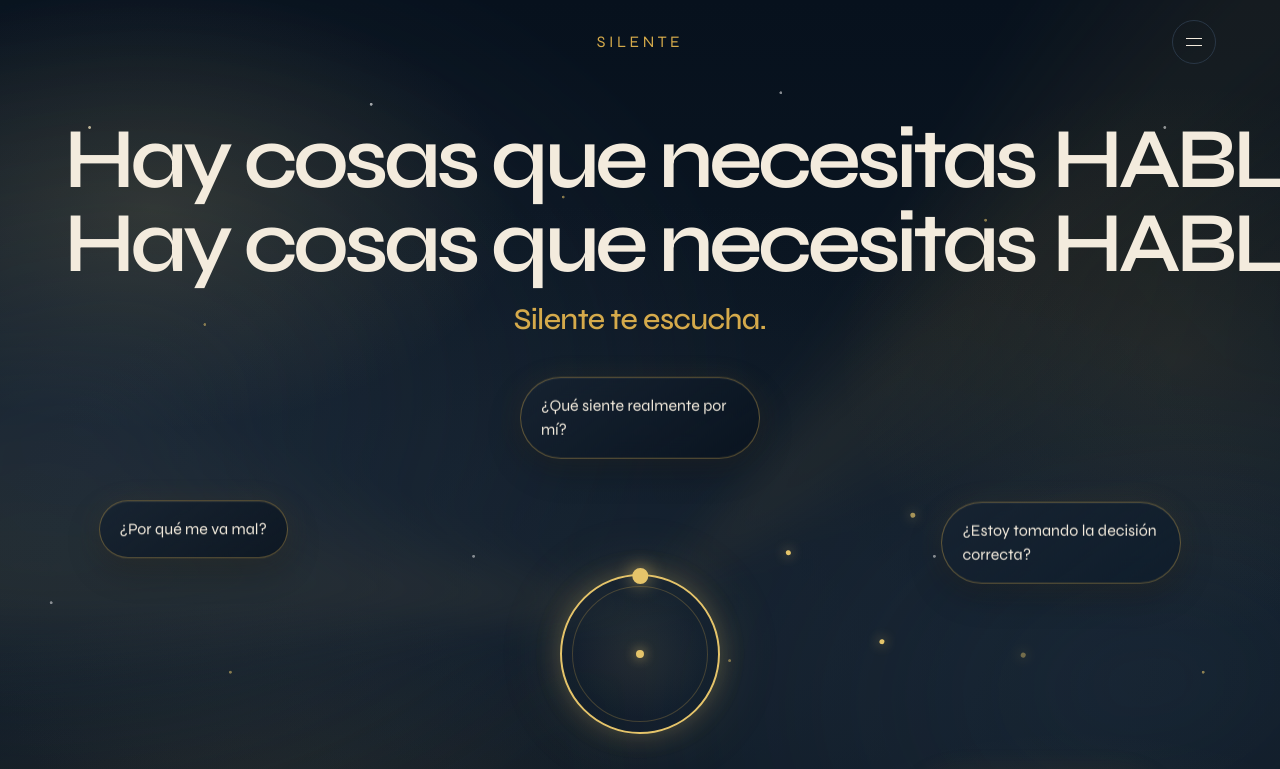
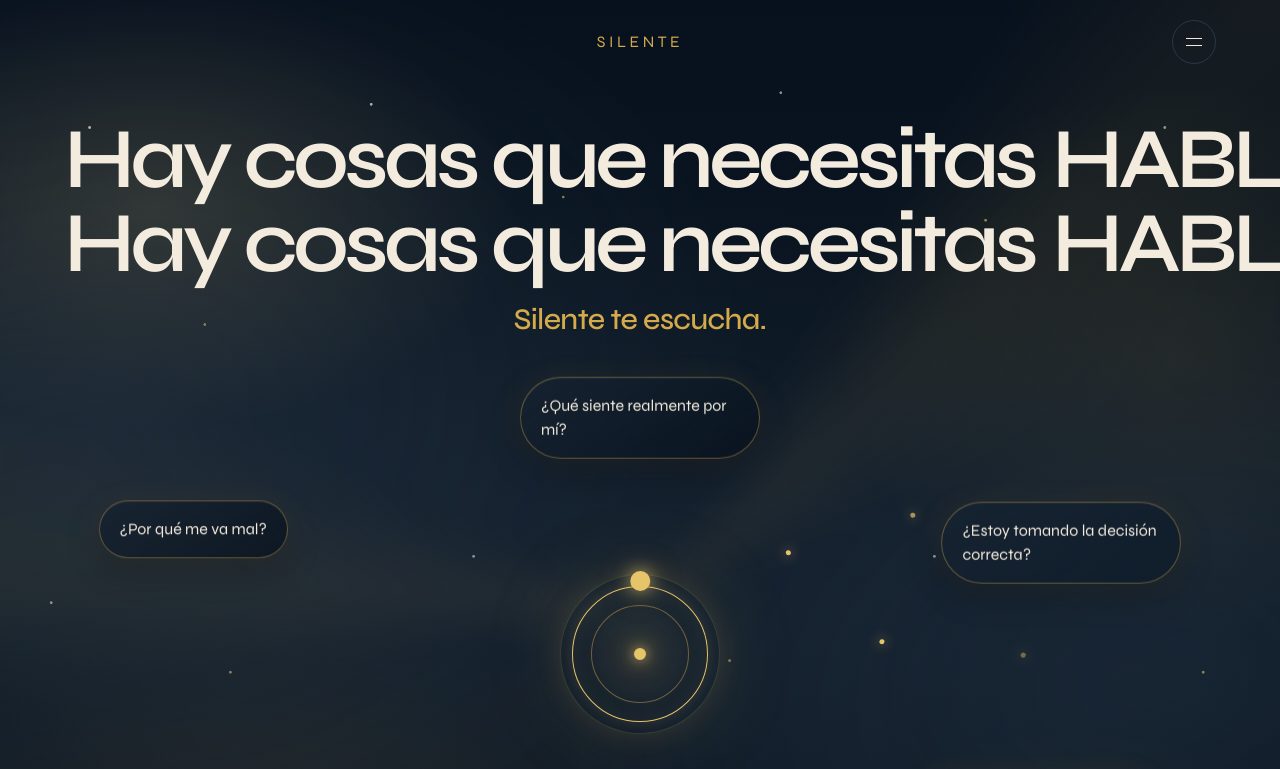
Before and after one commit to ElCopyPaste/silente-web, a Next.js app: page / in a window 1280 px wide. Shown: the top 769 px of the page. Built offline with nearby package versions, Linux system fonts and the light colour scheme.

Commit message:
Refine provisional central symbol

```diff
--- a/components/SilenteSymbol.tsx
+++ b/components/SilenteSymbol.tsx
@@ -2,12 +2,29 @@ export function SilenteSymbol() {
   return (
     <div
       role="img"
-      aria-label="Símbolo de Silente"
-      className="silente-symbol relative flex h-28 w-28 items-center justify-center rounded-full border-[2px] border-[var(--silente-gold-light)] bg-[radial-gradient(circle,rgba(229,196,106,.08),transparent_58%)] shadow-[0_0_24px_rgba(229,196,106,.25),0_0_70px_rgba(213,170,75,.12)] md:h-40 md:w-40"
+      aria-label="Símbolo provisional de Silente"
+      className="silente-symbol relative flex h-28 w-28 items-center justify-center md:h-40 md:w-40"
     >
-      <span className="absolute -top-2 h-4 w-4 rounded-full bg-[var(--silente-gold-light)] shadow-[0_0_18px_rgba(229,196,106,.75)]" />
-      <span className="absolute inset-[10px] rounded-full border border-[var(--silente-gold)] opacity-25" />
-      <span className="h-2 w-2 rounded-full bg-[var(--silente-gold-light)] shadow-[0_0_12px_rgba(229,196,106,.8)]" />
+      <span
+        aria-hidden="true"
+        className="absolute inset-0 rounded-full border border-[rgba(229,196,106,.16)] bg-[radial-gradient(circle,rgba(229,196,106,.13),rgba(229,196,106,.035)_42%,transparent_70%)] shadow-[0_0_28px_rgba(229,196,106,.12),0_0_90px_rgba(213,170,75,.12)]"
+      />
+      <span
+        aria-hidden="true"
+        className="absolute inset-[9px] rounded-full border-[1.5px] border-[var(--silente-gold-light)] shadow-[inset_0_0_18px_rgba(229,196,106,.08),0_0_18px_rgba(229,196,106,.16)] md:inset-[12px]"
+      />
+      <span
+        aria-hidden="true"
+        className="absolute inset-[22px] rounded-full border border-[rgba(213,170,75,.45)] md:inset-[31px]"
+      />
+      <span
+        aria-hidden="true"
+        className="absolute left-1/2 top-[-2px] h-4 w-4 -translate-x-1/2 rounded-full bg-[var(--silente-gold-light)] shadow-[0_0_18px_rgba(229,196,106,.85),0_0_34px_rgba(213,170,75,.35)] md:top-[-3px] md:h-5 md:w-5"
+      />
+      <span
+        aria-hidden="true"
+        className="relative h-2.5 w-2.5 rounded-full bg-[var(--silente-gold-light)] shadow-[0_0_14px_rgba(229,196,106,.95),0_0_30px_rgba(213,170,75,.45)] md:h-3 md:w-3"
+      />
     </div>
   );
 }
```
